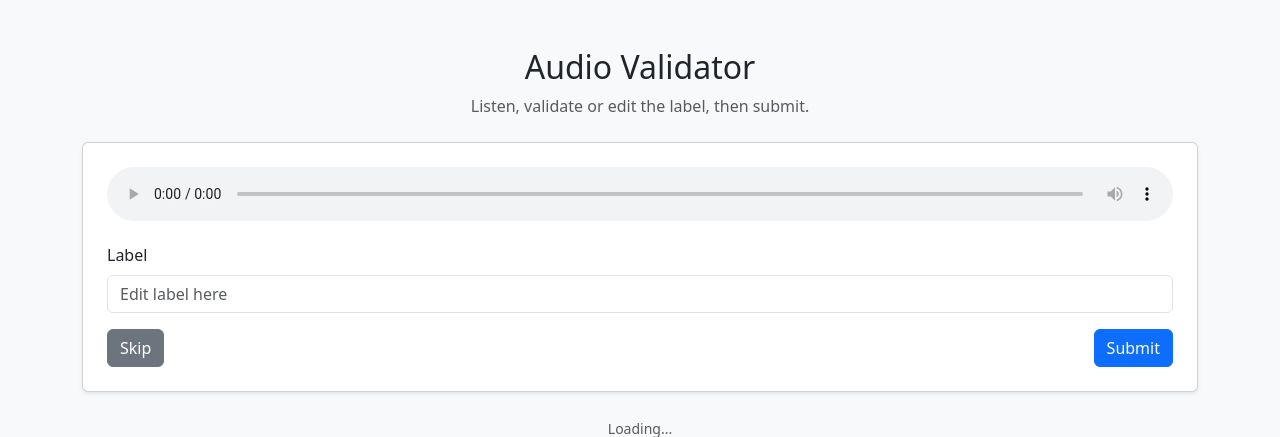
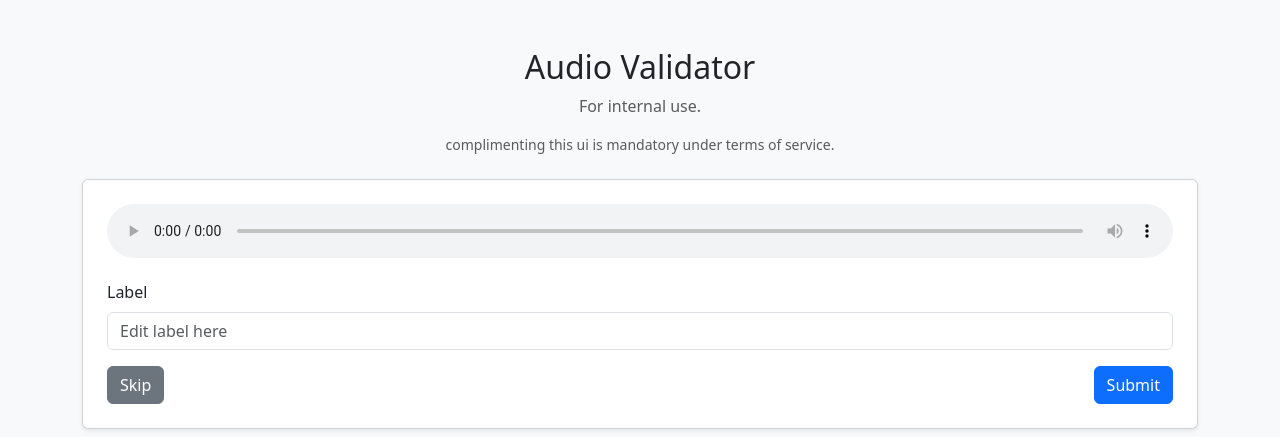
Before and after one commit to TinyLittleWheatley/shiny-eureka, a FastAPI app: page / in a window 1280 px wide. Shown: the top 437 px of the page. Run offline with FastAPI, Linux system fonts and the light colour scheme; parts of the project's set-up code (start-up, migrations or seed data) failed here and were passed over.

Commit message:
Add the stupid joke

```diff
--- a/app/templates/index.html
+++ b/app/templates/index.html
@@ -12,7 +12,8 @@
 
     <div class="text-center mb-4">
         <h2>Audio Validator</h2>
-        <p class="text-muted">Listen, validate or edit the label, then submit.</p>
+        <p class="text-muted">For internal use.</p>
+        <p class="text-muted small">complimenting this ui is mandatory under terms of service.</p>
     </div>
 
     <div class="card shadow-sm p-4 mb-4">
```
